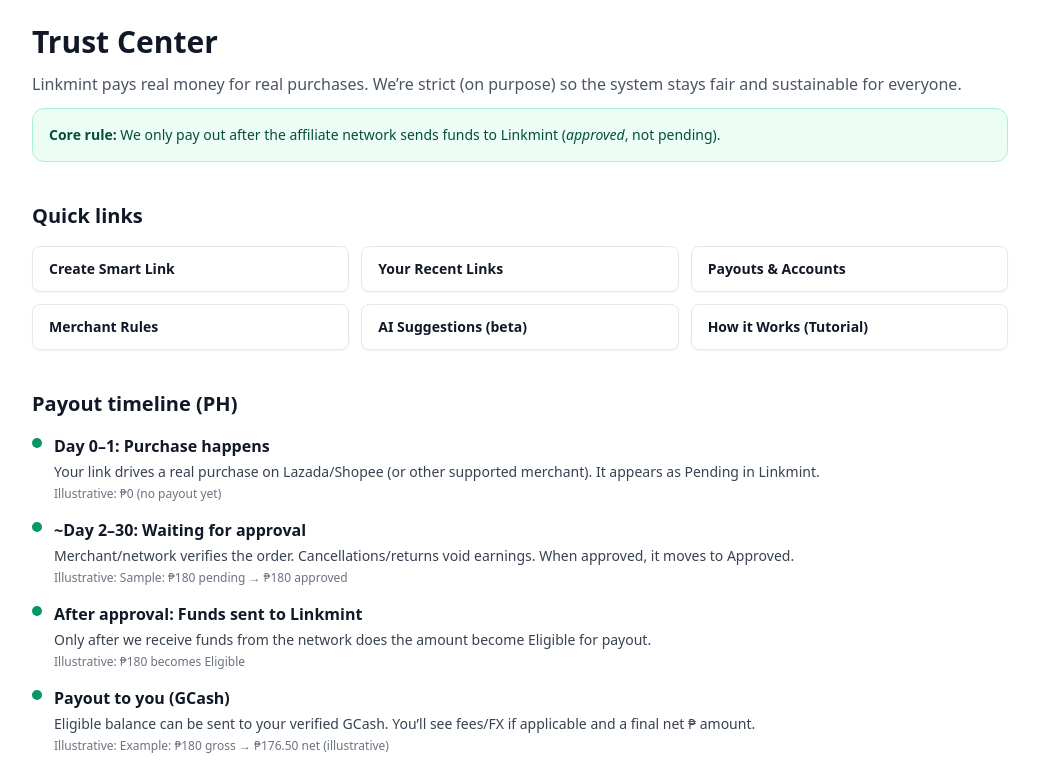
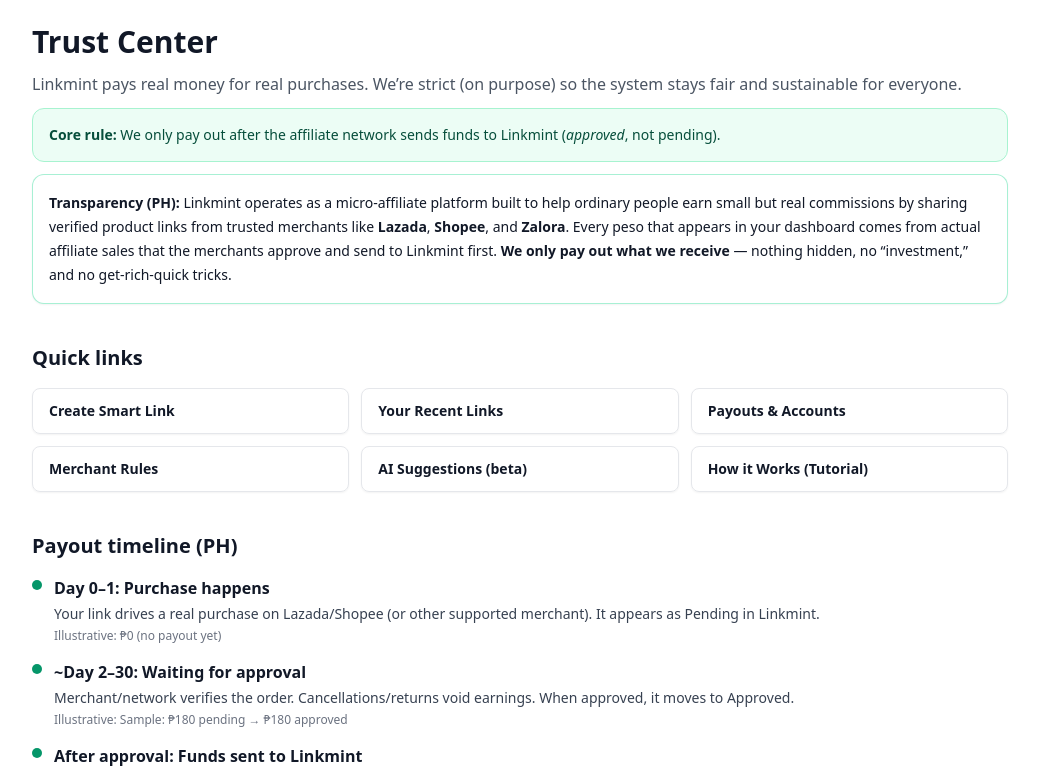
Before and after one commit to begintolern/Linkmint, a Next.js app: page /trust-center in a window 1280 px wide. Shown: the top 768 px of the page, without its empty margins (120-1159 px from the left). Built offline with nearby package versions, Linux system fonts and the light colour scheme.

Commit message:
trust-center(PH): add Transparency statement (Lazada, Shopee, Zalora) and keep payout rules clear

```diff
--- a/app/trust-center/page.tsx
+++ b/app/trust-center/page.tsx
@@ -18,6 +18,18 @@ export default function TrustCenterPage() {
           <p className="text-emerald-900 text-sm">
             <strong>Core rule:</strong> We only pay out after the affiliate
             network sends funds to Linkmint (<i>approved</i>, not pending).
+          </p>
+        </div>
+
+        {/* PH Transparency Statement */}
+        <div className="rounded-xl bg-white border border-emerald-300/60 p-4 shadow-sm">
+          <p className="text-sm leading-6">
+            <strong>Transparency (PH):</strong> Linkmint operates as a micro-affiliate platform
+            built to help ordinary people earn small but real commissions by sharing verified product
+            links from trusted merchants like <strong>Lazada</strong>, <strong>Shopee</strong>, and <strong>Zalora</strong>.
+            Every peso that appears in your dashboard comes from actual affiliate sales that the merchants
+            approve and send to Linkmint first. <strong>We only pay out what we receive</strong> — nothing hidden,
+            no “investment,” and no get-rich-quick tricks.
           </p>
         </div>
       </section>
```
